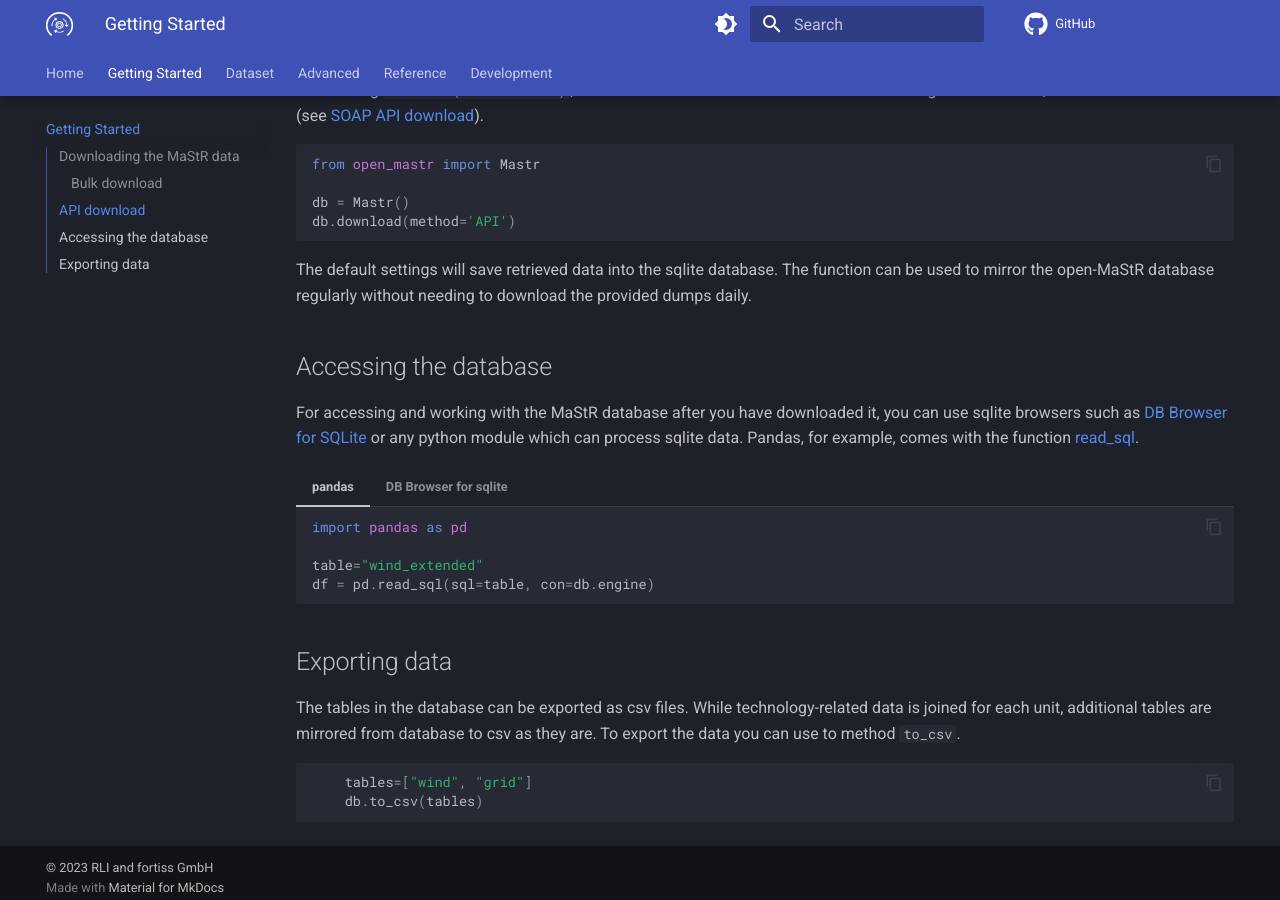
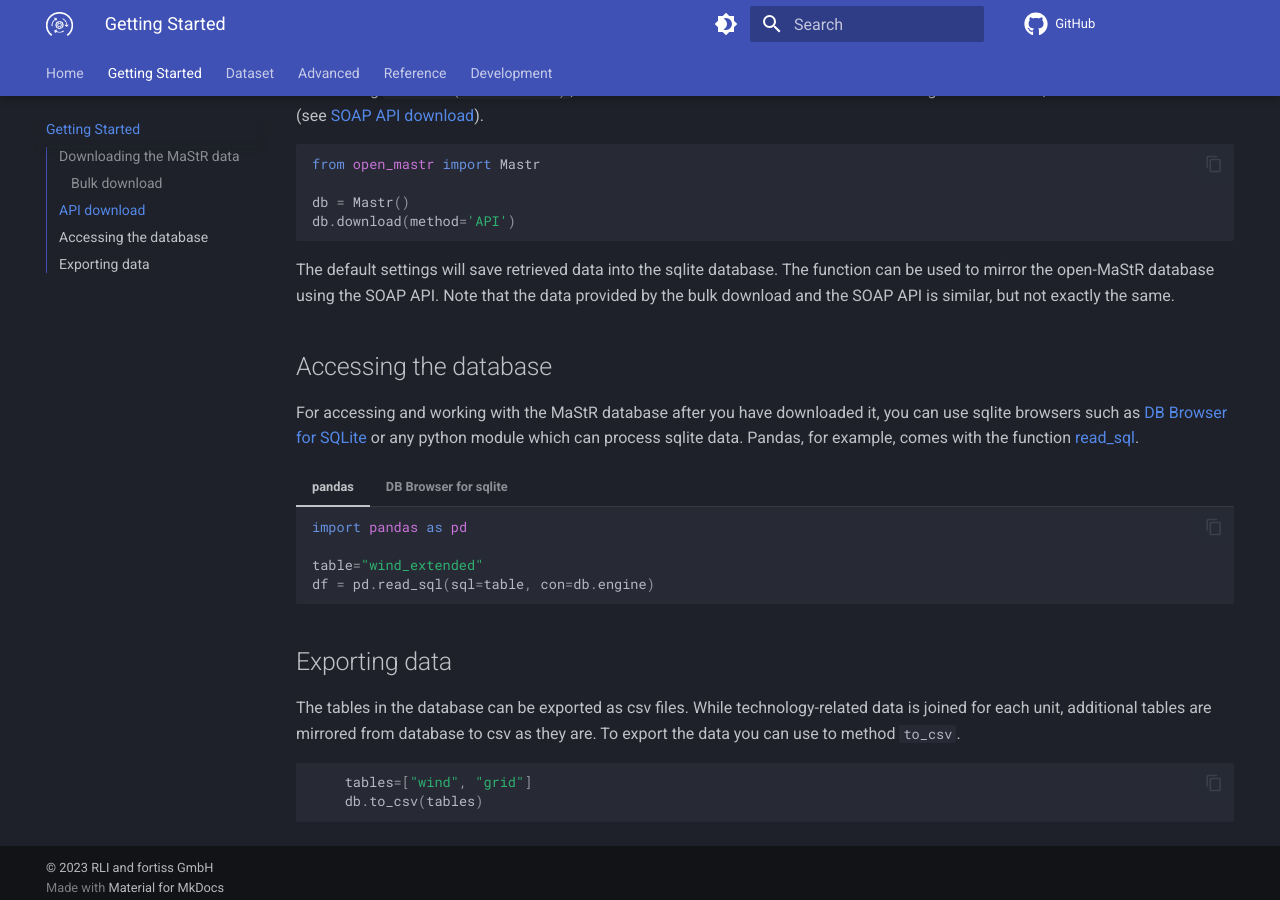
Before and after one commit to OpenEnergyPlatform/open-MaStR, an MkDocs documentation site: the page built from docs/getting_started.md, in a window 1280 px wide and 900 px high, scrolled down 938 px. Built offline with MkDocs 1.6.1 and Material for MkDocs 9.7.7, drawn with Linux system fonts in a browser that asks for light colours; comment, search, counter and statistics services are not loaded; the version menu is left out.

Commit message:
Formulate API usage more precisely #434

````diff
--- a/docs/getting_started.md
+++ b/docs/getting_started.md
@@ -38,7 +38,7 @@ db = Mastr()
 db.download(method='API')
 ```
 
-The default settings will save retrieved data into the sqlite database. The function can be used to mirror the open-MaStR database regularly without needing to download the provided dumps daily.
+The default settings will save retrieved data into the sqlite database. The function can be used to mirror the open-MaStR database using the SOAP API. Note that the data provided by the bulk download and the SOAP API is similar, but not exactly the same.
 
 ## Accessing the database
 
````
